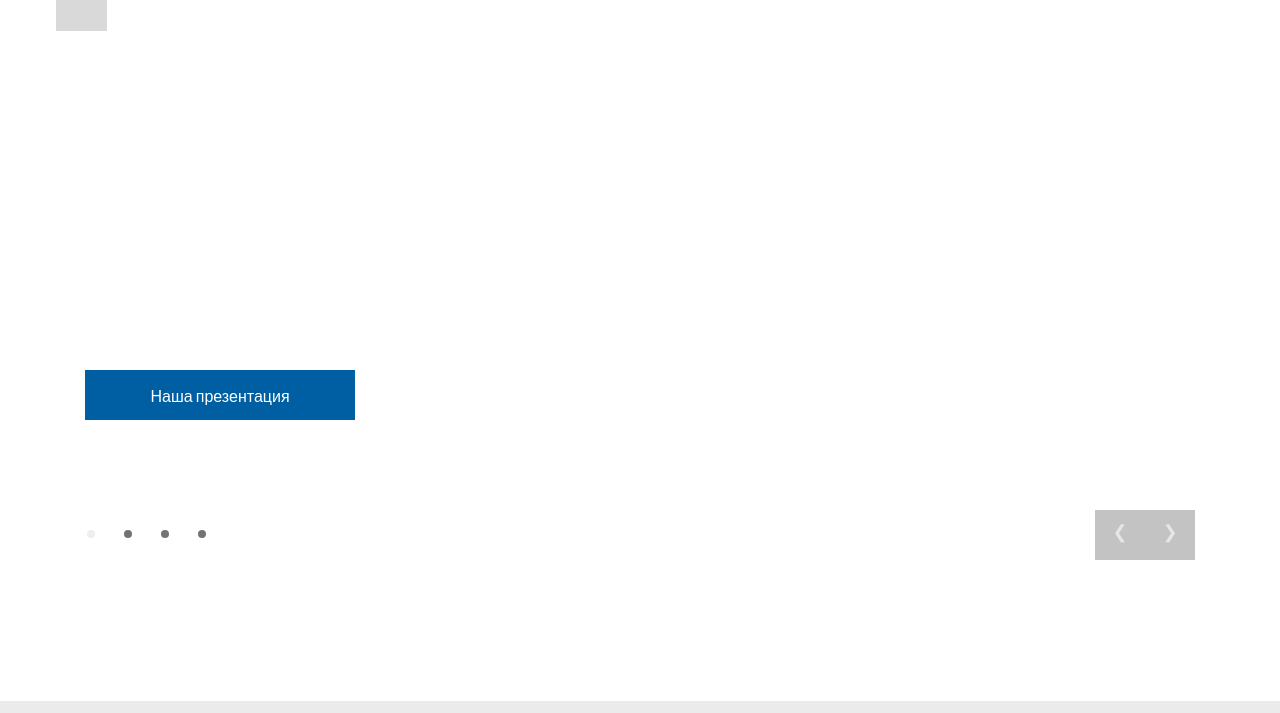
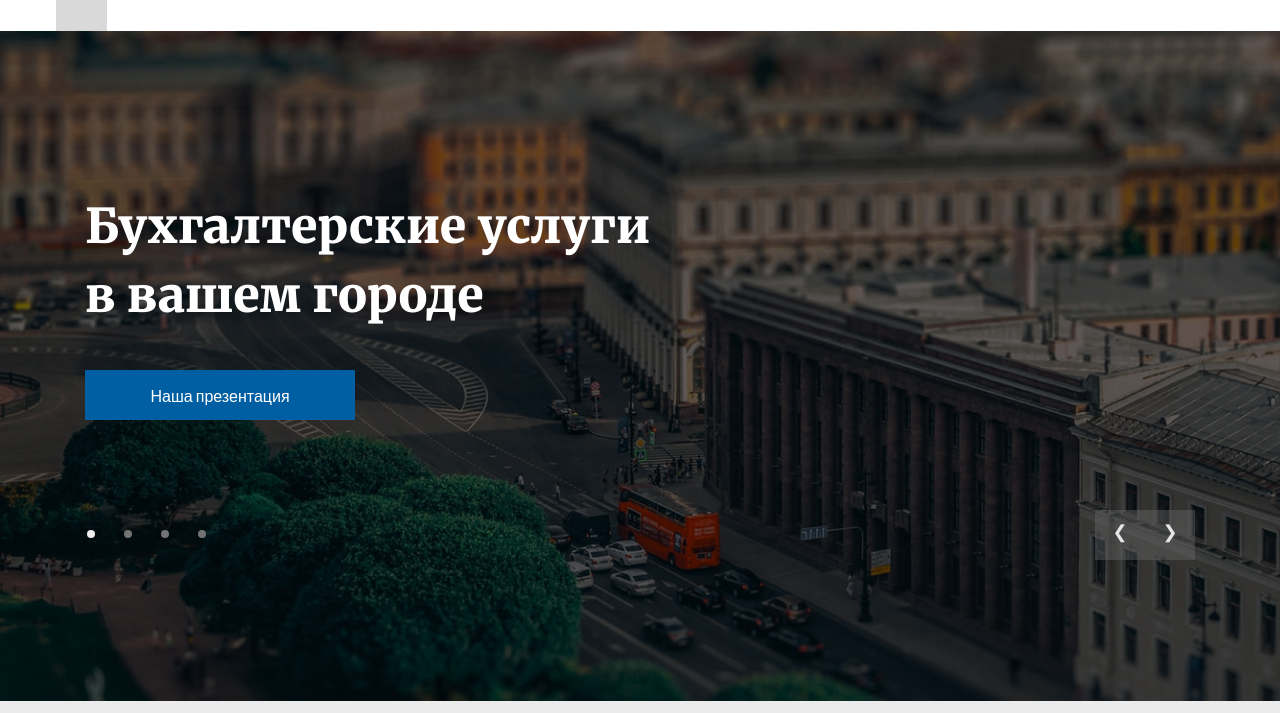
Before and after one commit to SethBrayton/hw_buhone, a plain HTML site: page index.html in a window 1280 px wide. Shown: the part 87-800 px from the top of the page. Drawn offline with Linux system fonts and the light colour scheme.

Commit message:
Update style.css

```diff
--- a/style.css
+++ b/style.css
@@ -93,7 +93,7 @@ header {
 }
 
 .header_slider_container {
-  background-image: url(/homework9_js/images/slide-image.png);
+  background-image: url(./images/slide-image.png);
   height: 670px;
   display: flex;
   align-items: center;
```
